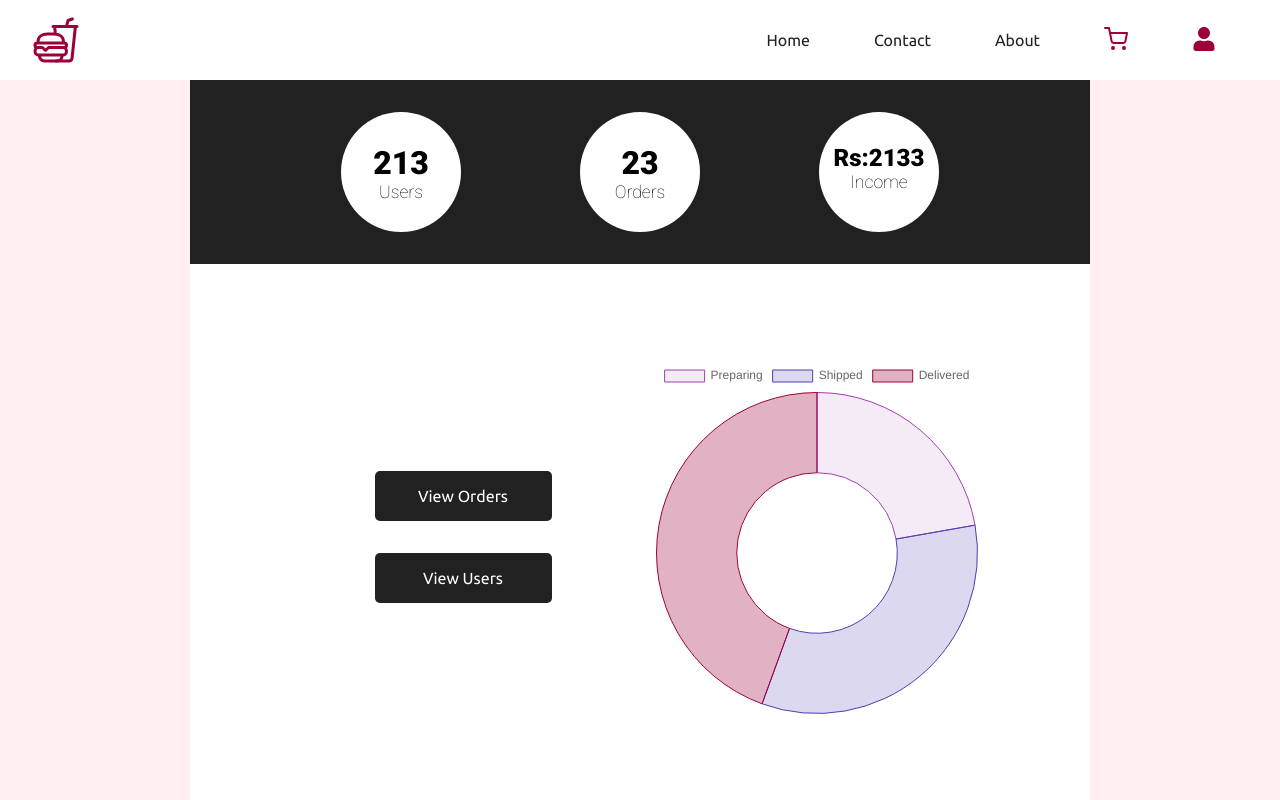
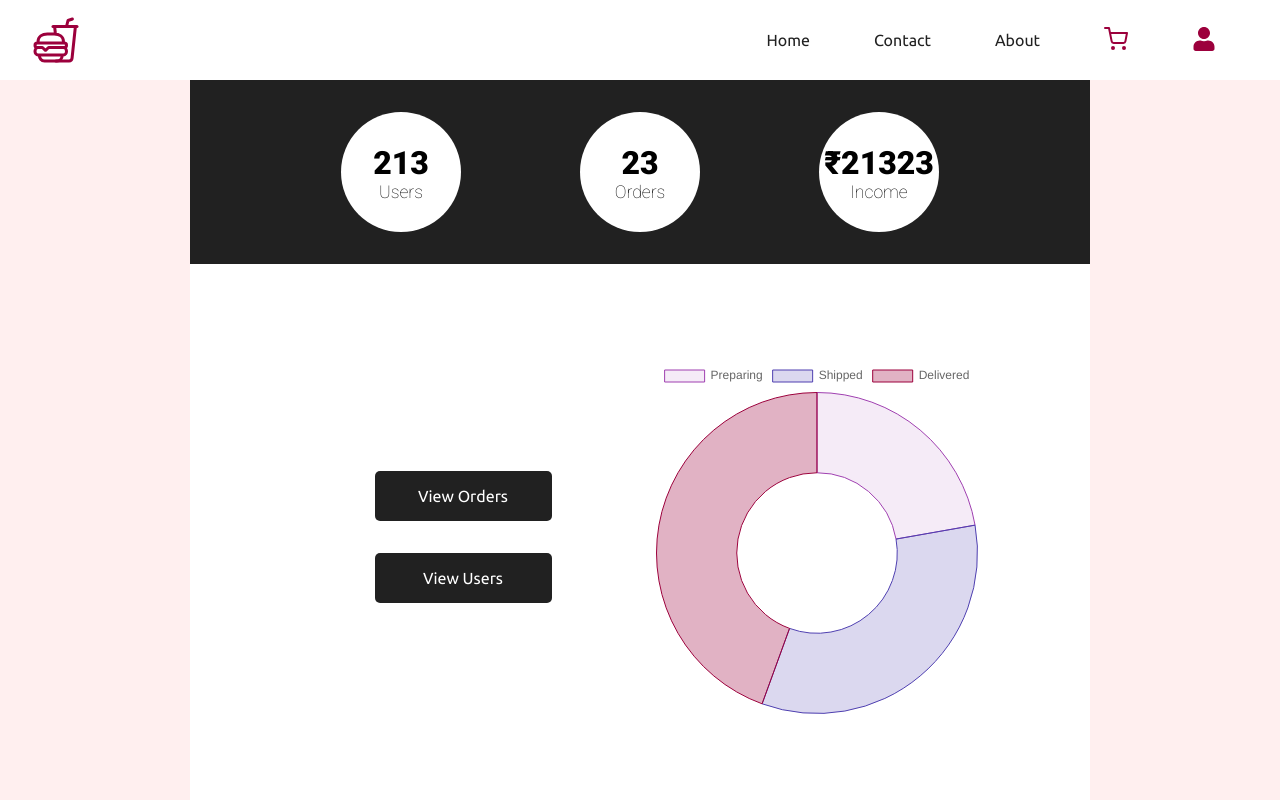
Before and after one commit to faizaniqbalLC/burgerWalaFrontend, a React (Vite) app: page /admin/dashboard in a window 1280 px wide. Shown: the top 800 px of the page. Built offline with nearby package versions, Linux system fonts and the light colour scheme.

Commit message:
worked on dashboard component

```diff
--- a/src/components/admin/Dashboard.jsx
+++ b/src/components/admin/Dashboard.jsx
@@ -1,12 +1,17 @@
 import React from "react";
 import { Link } from "react-router-dom";
 import { Doughnut } from "react-chartjs-2";
-import { Chart as ChartJs, Tooltip, ArcElement, Legend } from "chart.js";
-ChartJs.register(Tooltip, ArcElement, Legend);
+import { Chart as ChartJS, Tooltip, ArcElement, Legend } from "chart.js";
+import Loader from "../layouts/Loader";
+
+ChartJS.register(Tooltip, ArcElement, Legend);
+
+const loading = false;
+
 const Box = ({ title, value }) => (
   <div>
-    <h3 style={{ fontSize: title === "Income" && "1.5rem" }}>
-      {title === "Income" && "Rs:"}
+    <h3>
+      {title === "Income" && "₹"}
       {value}
     </h3>
     <p>{title}</p>
@@ -18,7 +23,7 @@ const Dashboard = () => {
     labels: ["Preparing", "Shipped", "Delivered"],
     datasets: [
       {
-        label: "# of Orders",
+        label: "# of orders",
         data: [2, 3, 4],
         backgroundColor: [
           "rgba(159,63,176,0.1)",
@@ -32,11 +37,12 @@ const Dashboard = () => {
   };
   return (
     <section className="dashboard">
+      {loading === false ? (
         <main>
           <article>
             <Box title="Users" value={213} />
             <Box title="Orders" value={23} />
-          <Box title="Income" value={2133} />
+            <Box title="Income" value={21323} />
           </article>
 
           <section>
@@ -50,6 +56,9 @@ const Dashboard = () => {
             </aside>
           </section>
         </main>
+      ) : (
+        <Loader />
+      )}
     </section>
   );
 };
```
Lines whose indentation alone changed are shown as unchanged.
